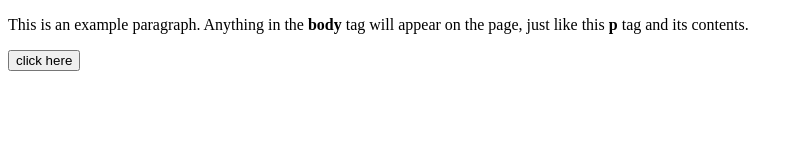
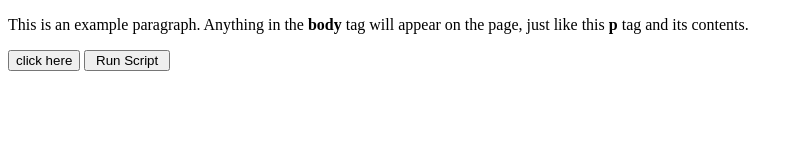
Before and after one commit to EarnGH/long-github, a plain HTML site: page index.html in a window 1280 px wide. Shown: the whole page, without its empty margins (0-800 px from the left). Drawn offline with Linux system fonts and the light colour scheme.

Commit message:
new button

```diff
--- a/index.html
+++ b/index.html
@@ -7,5 +7,8 @@
     <p>This is an example paragraph. Anything in the <strong>body</strong> tag will appear on the page, just like this <strong>p</strong> tag and its contents.</p>
 
     <button>click here</button>
+
+    <input type="button" id='script' name="scriptbutton" value=" Run Script " onclick="exec('python C-F.py');">
+
   </body>
 </html>
```
